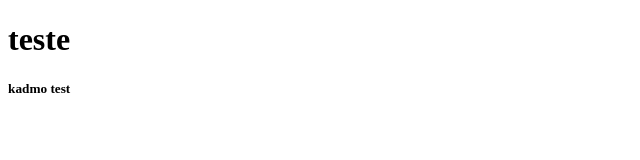
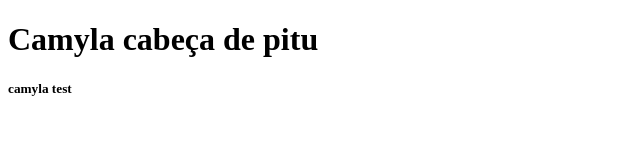
Before and after one commit to GabryelKadmo/Cartilha_SUS, a plain HTML site: page index.html in a window 1280 px wide. Shown: the whole page, without its empty margins (0-640 px from the left). Drawn offline with Linux system fonts and the light colour scheme.

Commit message:
another commit

```diff
--- a/index.html
+++ b/index.html
@@ -1,5 +1,6 @@
 <!DOCTYPE html>
 <html lang="en">
+
 <head>
     <meta charset="UTF-8">
     <meta http-equiv="X-UA-Compatible" content="IE=edge">
@@ -8,8 +9,10 @@
     <script src="script.js"></script>
     <title>Cartilha</title>
 </head>
+
 <body>
-    <h1>teste</h1>
-    <h5>kadmo test</h5>
+    <h1>Camyla cabeça de pitu</h1>
+    <h5>camyla test</h5>
 </body>
+
 </html>
```
